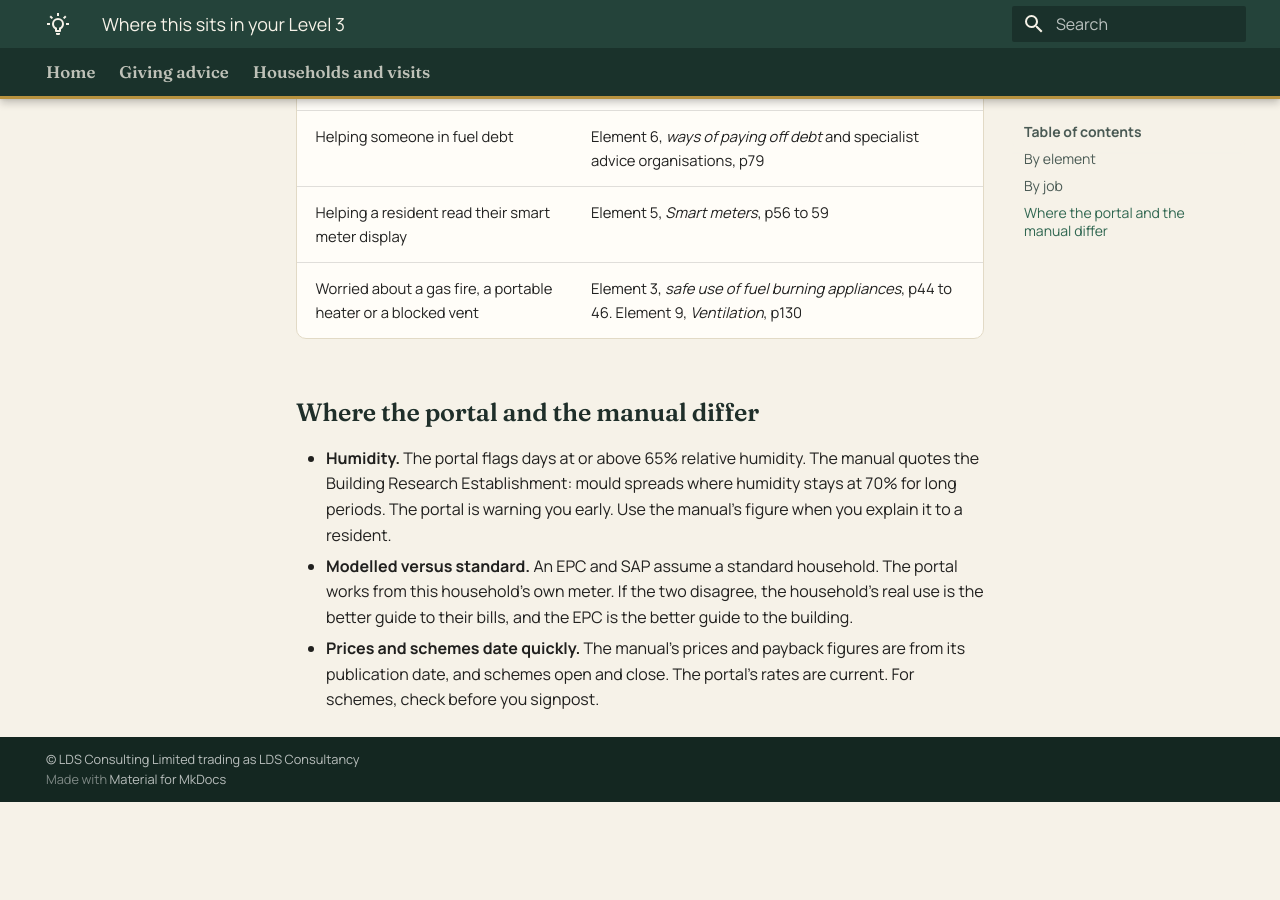
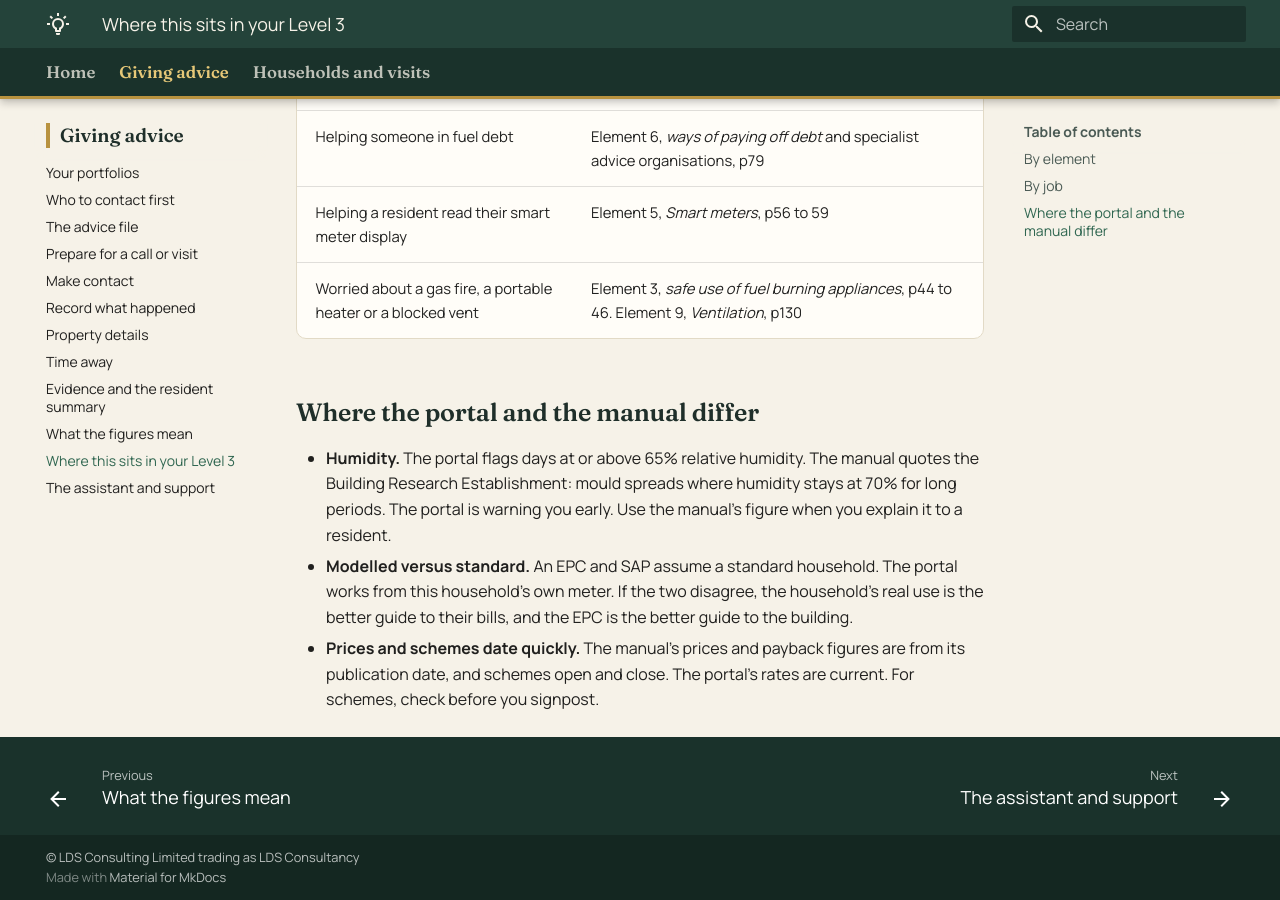
Before and after one commit to CFLLDS/levant-help, an MkDocs documentation site: the page built from docs/giving-advice/course-map.md, in a window 1280 px wide and 900 px high, scrolled down 2448 px. Built offline with MkDocs 1.6.1 and Material for MkDocs 9.7.7, drawn with Linux system fonts in a browser that asks for light colours; before the commit the page ends 3250 px from its top, so only the background shows below that.

Commit message:
Add the course map to the menu

```diff
--- a/mkdocs.yml
+++ b/mkdocs.yml
@@ -55,6 +55,7 @@ nav:
       - Time away: giving-advice/time-away.md
       - Evidence and the resident summary: giving-advice/evidence-and-resident-summary.md
       - What the figures mean: giving-advice/what-the-figures-mean.md
+      - Where this sits in your Level 3: giving-advice/course-map.md
       - The assistant and support: giving-advice/assistant-and-support.md
   - Households and visits:
       - households-and-visits/index.md
```
